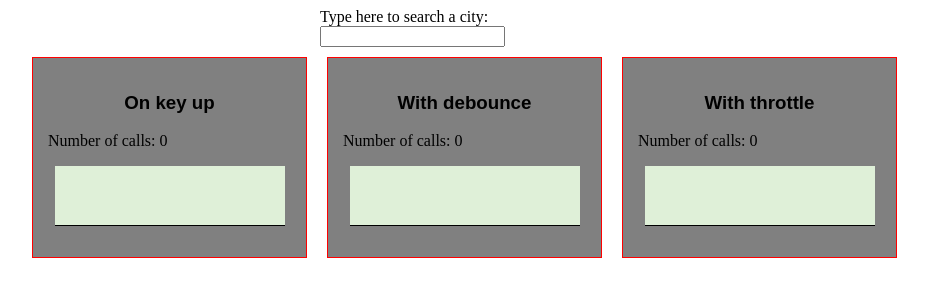
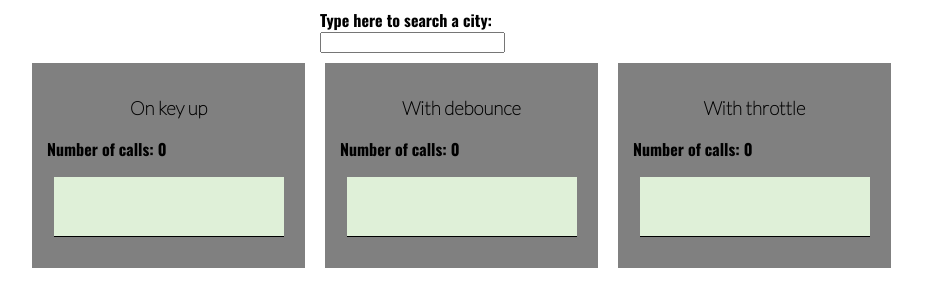
Before and after one commit to sameerank/Debounce-vs-throttle, a plain HTML site: page index.html in a window 1280 px wide. Shown: the whole page, without its empty margins (168-1096 px from the left). Drawn offline with nearby package versions, Linux system fonts and the light colour scheme.

Commit message:
some css upchanges

```diff
--- a/css/style.css
+++ b/css/style.css
@@ -4,7 +4,19 @@ body {
 
 h3 {
   text-align: center;
-  font-family: 'Arial';
+  font-family: 'Lato', sans-serif;
+}
+
+p {
+  font-family: 'Oswald', sans-serif;
+}
+
+label {
+  font-family: 'Oswald', sans-serif;
+}
+
+ul {
+  font-family: 'Lato', sans-serif;
 }
 
 form {
@@ -32,7 +44,6 @@ svg {
   float: left;
   padding: 15px;
   margin: 10px;
-  border: 1px solid red;
   background-color: gray;
 }
 
--- a/index.html
+++ b/index.html
@@ -5,6 +5,8 @@
     <meta charset="utf-8">
     <title>Search Cities Form</title>
     <link rel="stylesheet" href="./css/style.css" charset="utf-8">
+    <link href='https://fonts.googleapis.com/css?family=Lato:100' rel='stylesheet' type='text/css'>
+    <link href='https://fonts.googleapis.com/css?family=Oswald:700' rel='stylesheet' type='text/css'>
 
     <script
     src="http://ajax.googleapis.com/ajax/libs/jquery/1/jquery.min.js"
```
